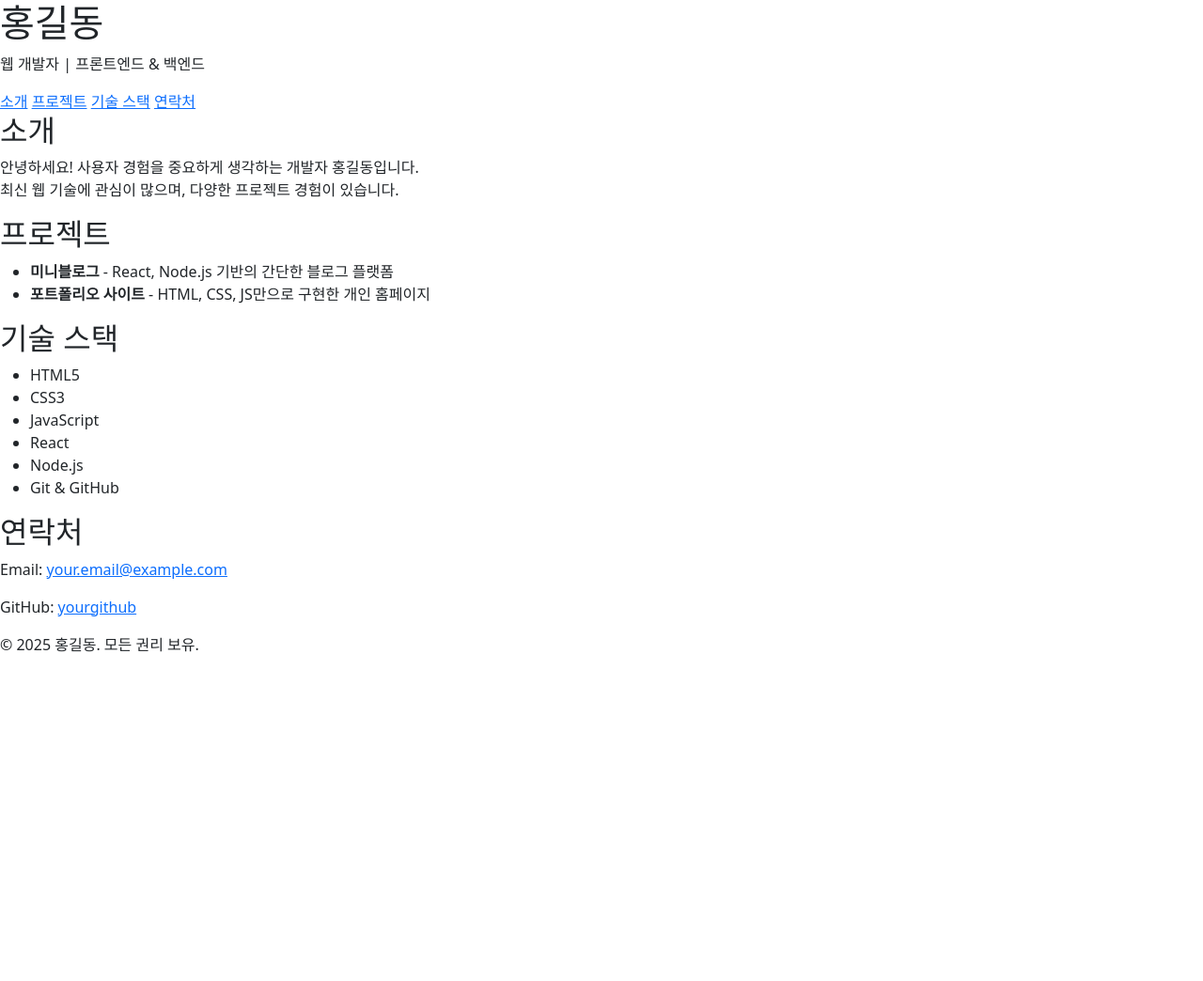
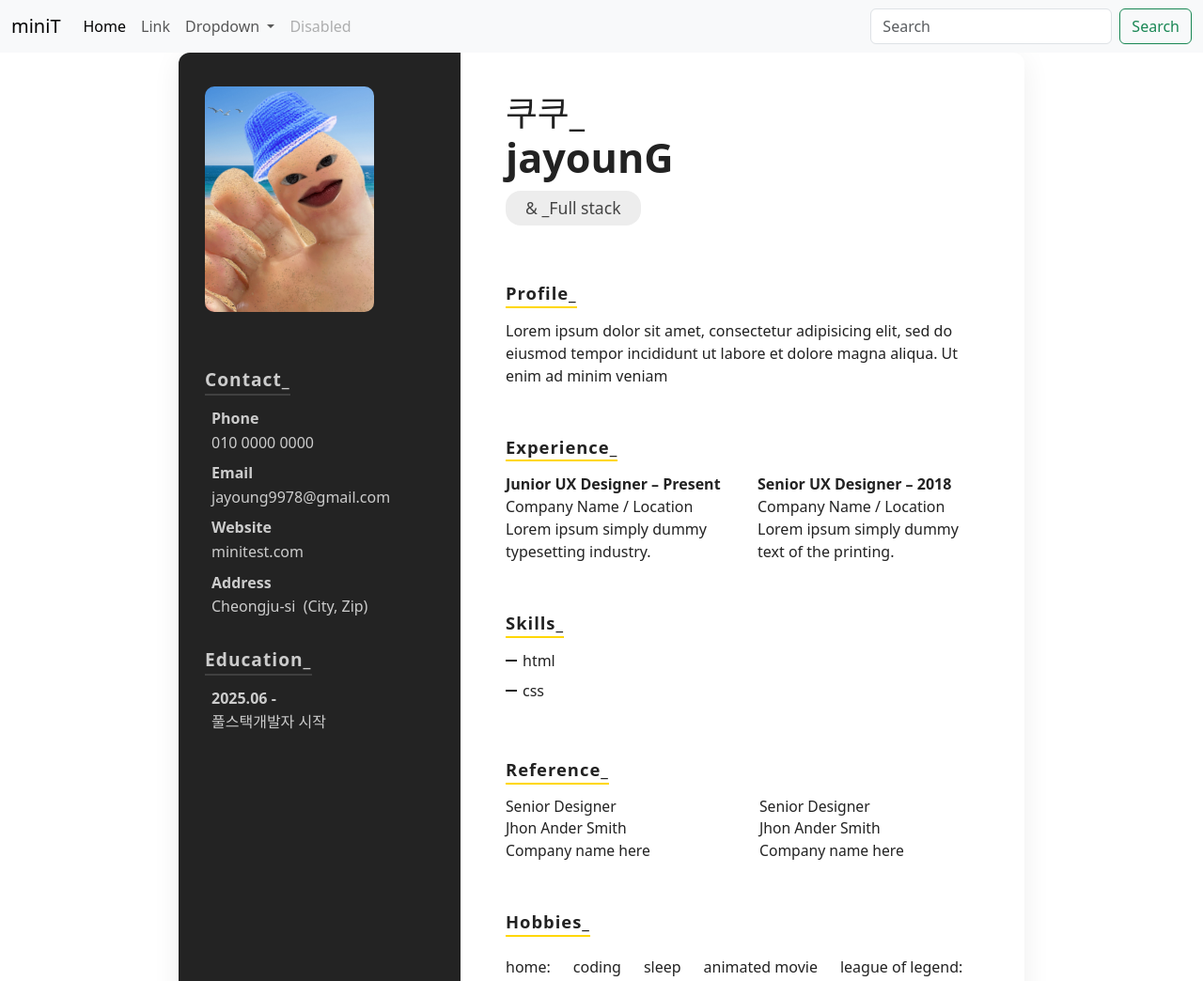
Before and after one commit to jayoung9978/minitest, a plain HTML site: page index.html in a window 1280 px wide. Shown: the top 1044 px of the page at 94% size. Before the commit the page ends 800 px from the top, so only its background shows below. Drawn offline with nearby package versions, Linux system fonts and the light colour scheme.

Commit message:
portfolio first commit

```diff
--- a/index.html
+++ b/index.html
@@ -4,18 +4,70 @@
 		<meta charset="UTF-8" />
 		<meta name="viewport" content="width=device-width, initial-scale=1.0" />
 		<title>jayeong's portfolio</title>
-		<link rel="stylesheet" href="style.css" />
+		<link rel="stylesheet" href="index_style.css" />
 	</head>
 	<body>
 		<header>
-			<h1>홍길동</h1>
-			<p>웹 개발자 | 프론트엔드 & 백엔드</p>
-			<nav>
-				<a href="#about">소개</a>
-				<a href="#projects">프로젝트</a>
-				<a href="#skills">기술 스택</a>
-				<a href="#contact">연락처</a>
+			<nav class="navbar navbar-expand-lg bg-body-tertiary">
+				<div class="container-fluid">
+					<a class="navbar-brand" href="#" navbar-brand-color>miniT</a>
+					<button
+						class="navbar-toggler"
+						type="button"
+						data-bs-toggle="collapse"
+						data-bs-target="#navbarSupportedContent"
+						aria-controls="navbarSupportedContent"
+						aria-expanded="false"
+						aria-label="Toggle navigation"
+					>
+						<span class="navbar-toggler-icon"></span>
+					</button>
+					<div class="collapse navbar-collapse" id="navbarSupportedContent">
+						<ul class="navbar-nav me-auto mb-2 mb-lg-0">
+							<li class="nav-item">
+								<a class="nav-link active" aria-current="page" href="#">Home</a>
+							</li>
+							<li class="nav-item">
+								<a class="nav-link" href="project.html">Link</a>
+							</li>
+							<li class="nav-item dropdown">
+								<a
+									class="nav-link dropdown-toggle"
+									href="#"
+									role="button"
+									data-bs-toggle="dropdown"
+									aria-expanded="false"
+								>
+									Dropdown
+								</a>
+								<ul class="dropdown-menu">
+									<li><a class="dropdown-item" href="#">Action</a></li>
+									<li><a class="dropdown-item" href="#">Another action</a></li>
+									<li><hr class="dropdown-divider" /></li>
+									<li>
+										<a class="dropdown-item" href="#">Something else here</a>
+									</li>
+								</ul>
+							</li>
+							<li class="nav-item">
+								<a class="nav-link disabled" aria-disabled="true">Disabled</a>
+							</li>
+						</ul>
+						<form class="d-flex" role="search">
+							<input
+								class="form-control me-2"
+								type="search"
+								placeholder="Search"
+								aria-label="Search"
+							/>
+							<button class="btn btn-outline-success" type="submit">
+								Search
+							</button>
+						</form>
+					</div>
+				</div>
 			</nav>
+
 			<link
 				href="https://cdn.jsdelivr.net/npm/bootstrap@5.3.7/dist/css/bootstrap.min.css"
 				rel="stylesheet"
@@ -24,55 +76,92 @@
 			/>
 		</header>
 
-		<section id="about">
-			<h2>소개</h2>
+		<main class="resume-container">
+			<!-- 왼쪽: 사진 + 연락처 + 학력 -->
+			<aside class="resume-left">
+				<div class="photo">
+					<img src="my-photo.jpg" alt="Profile Photo" />
+				</div>
+				<section class="contact">
+					<h2>Contact_</h2>
+					<p><strong>Phone</strong><br />010 0000 0000</p>
+					<p><strong>Email</strong><br />jayoung9978@gmail.com</p>
+					<p><strong>Website</strong><br />minitest.com</p>
 					<p>
-				안녕하세요! 사용자 경험을 중요하게 생각하는 개발자 홍길동입니다.<br />
-				최신 웹 기술에 관심이 많으며, 다양한 프로젝트 경험이 있습니다.
+						<strong>Address</strong><br />
+						Cheongju-si&nbsp;&nbsp;(City, Zip)
 					</p>
 				</section>
-
-		<section id="projects">
-			<h2>프로젝트</h2>
-			<ul>
-				<li>
-					<strong>미니블로그</strong> - React, Node.js 기반의 간단한 블로그
-					플랫폼
-				</li>
-				<li>
-					<strong>포트폴리오 사이트</strong> - HTML, CSS, JS만으로 구현한 개인
-					홈페이지
-				</li>
-			</ul>
+				<section class="education">
+					<h2>Education_</h2>
+					<p><strong>2025.06 -</strong><br />풀스택개발자 시작<br /></p>
 				</section>
-
-		<section id="skills">
-			<h2>기술 스택</h2>
-			<ul class="skills">
-				<li>HTML5</li>
-				<li>CSS3</li>
-				<li>JavaScript</li>
-				<li>React</li>
-				<li>Node.js</li>
-				<li>Git & GitHub</li>
-			</ul>
-		</section>
-
-		<section id="contact">
-			<h2>연락처</h2>
+			</aside>
+			<!-- 가운데/오른쪽: 프로필, 경력, 스킬, 취미 -->
+			<section class="resume-main">
+				<header>
+					<h1>쿠쿠_<br /><span class="name-bold">jayounG</span></h1>
+					<div class="job-title">&amp; _Full stack</div>
+				</header>
+				<section class="profile">
+					<h2>Profile_</h2>
 					<p>
-				Email:
-				<a href="mailto:your.email@example.com">your.email@example.com</a>
-			</p>
-			<p>
-				GitHub:
-				<a href="https://github.com/yourgithub" target="_blank">yourgithub</a>
+						Lorem ipsum dolor sit amet, consectetur adipisicing elit, sed do
+						eiusmod tempor incididunt ut labore et dolore magna aliqua. Ut enim
+						ad minim veniam
 					</p>
 				</section>
-
-		<footer>
-			<p>&copy; 2025 홍길동. 모든 권리 보유.</p>
-		</footer>
+				<section class="experience">
+					<h2>Experience_</h2>
+					<div class="exp-row">
+						<div>
+							<strong>Junior UX Designer – Present</strong><br />
+							Company Name / Location
+							<p>Lorem ipsum simply dummy typesetting industry.</p>
+						</div>
+						<div>
+							<strong>Senior UX Designer – 2018</strong><br />
+							Company Name / Location
+							<p>Lorem ipsum simply dummy text of the printing.</p>
+						</div>
+					</div>
+				</section>
+				<section class="skills">
+					<h2>Skills_</h2>
+					<div class="skills-row">
+						<ul>
+							<li>html</li>
+							<li>css</li>
+						</ul>
+					</div>
+				</section>
+				<section class="reference">
+					<h2>Reference_</h2>
+					<div class="ref-row">
+						<div>
+							Senior Designer<br />
+							Jhon Ander Smith<br />
+							Company name here
+						</div>
+						<div>
+							Senior Designer<br />
+							Jhon Ander Smith<br />
+							Company name here
+						</div>
+					</div>
+				</section>
+				<section class="hobbies">
+					<h2>Hobbies_</h2>
+					<div class="hobby-icons">
+						<span>home: </span>
+						<span>coding</span>
+						<span>sleep</span>
+						<span>animated movie</span>
+						<span>league of legend:</span>
+					</div>
+				</section>
+			</section>
+		</main>
 
 		<script
 			src="https://cdn.jsdelivr.net/npm/bootstrap@5.3.7/dist/js/bootstrap.bundle.min.js"
--- /dev/null
+++ b/index_style.css
@@ -0,0 +1,152 @@
+body {
+	background: #ededed;
+	font-family: "Noto Sans KR", Arial, sans-serif;
+	margin: 0;
+	padding: 0;
+}
+
+.resume-container {
+	display: grid;
+	grid-template-columns: 300px 1fr;
+	max-width: 900px;
+	margin: 40px auto;
+	margin-top: 0;
+	background: #fff;
+	border-radius: 12px;
+	box-shadow: 0 6px 30px rgba(0, 0, 0, 0.07);
+	overflow: hidden;
+}
+
+.resume-left {
+	background: #232323;
+	color: #ccc;
+	padding: 36px 28px;
+	display: flex;
+	flex-direction: column;
+	align-items: flex-start;
+	min-height: 100%;
+}
+
+.photo img {
+	width: 100%;
+	max-width: 180px;
+	border-radius: 10px;
+	margin-bottom: 36px;
+}
+
+.resume-left h2 {
+	font-size: 1.2rem;
+	margin-top: 24px;
+	margin-bottom: 12px;
+	letter-spacing: 1px;
+	font-weight: 600;
+	border-bottom: 2px solid #fff2;
+	display: inline-block;
+	padding-bottom: 4px;
+}
+
+.resume-left p {
+	margin: 0 0 7px 7px;
+	font-size: 1rem;
+	line-height: 1.6;
+}
+
+.resume-main {
+	padding: 42px 48px 42px 48px;
+	color: #222;
+}
+
+header h1 {
+	font-size: 2.3rem;
+	font-weight: 400;
+	margin: 0 0 0.25em 0;
+}
+header .name-bold {
+	font-weight: 700;
+	font-size: 2.7rem;
+	display: inline-block;
+}
+.job-title {
+	background: #ededed;
+	display: inline-block;
+	padding: 0.3em 1.2em;
+	border-radius: 16px;
+	font-size: 1.1rem;
+	margin-bottom: 24px;
+	color: #444;
+}
+
+section h2 {
+	font-size: 1.15rem;
+	font-weight: 600;
+	margin-top: 2em;
+	margin-bottom: 12px;
+	letter-spacing: 1px;
+	border-bottom: 2px solid #ffd700;
+	display: inline-block;
+	padding-bottom: 0.15em;
+}
+
+.profile p {
+	margin: 0 0 1em 0;
+}
+
+.exp-row {
+	display: flex;
+	gap: 32px;
+}
+
+.exp-row > div {
+	flex: 1 1 0;
+	font-size: 1rem;
+}
+
+.skills-row {
+	display: flex;
+	gap: 40px;
+}
+
+.skills-row ul {
+	list-style: none;
+	padding: 0;
+}
+
+.skills-row li {
+	font-size: 1rem;
+	margin-bottom: 0.5em;
+	position: relative;
+	padding-left: 18px;
+}
+.skills-row li:before {
+	content: "";
+	position: absolute;
+	left: 0;
+	top: 50%;
+	width: 12px;
+	height: 2px;
+	background: #222;
+	transform: translateY(-50%);
+}
+
+.ref-row {
+	display: flex;
+	gap: 36px;
+	margin-bottom: 1em;
+}
+
+.ref-row > div {
+	flex: 1 1 0;
+	font-size: 0.98rem;
+}
+
+.hobby-icons {
+	display: flex;
+	gap: 24px;
+	font-size: 1rem;
+	margin-top: 8px;
+}
+.hobby-icons span {
+	display: flex;
+	align-items: center;
+	gap: 6px;
+}
--- /dev/null
+++ b/project_style.css
@@ -0,0 +1,11 @@
+.card-img-top {
+	height: 180px; /* 원하는 높이로 조정 */
+	object-fit: cover; /* 비율 유지하며 자르기 */
+}
+body {
+	margin: 0 20px !important;
+}
+.card {
+	margin-left: 4px;
+	margin-right: 4px;
+}
```
Also changed, not shown: project.html (added, +121 -0 lines), my-photo.jpg (added). Lines whose indentation alone changed are shown as unchanged.
